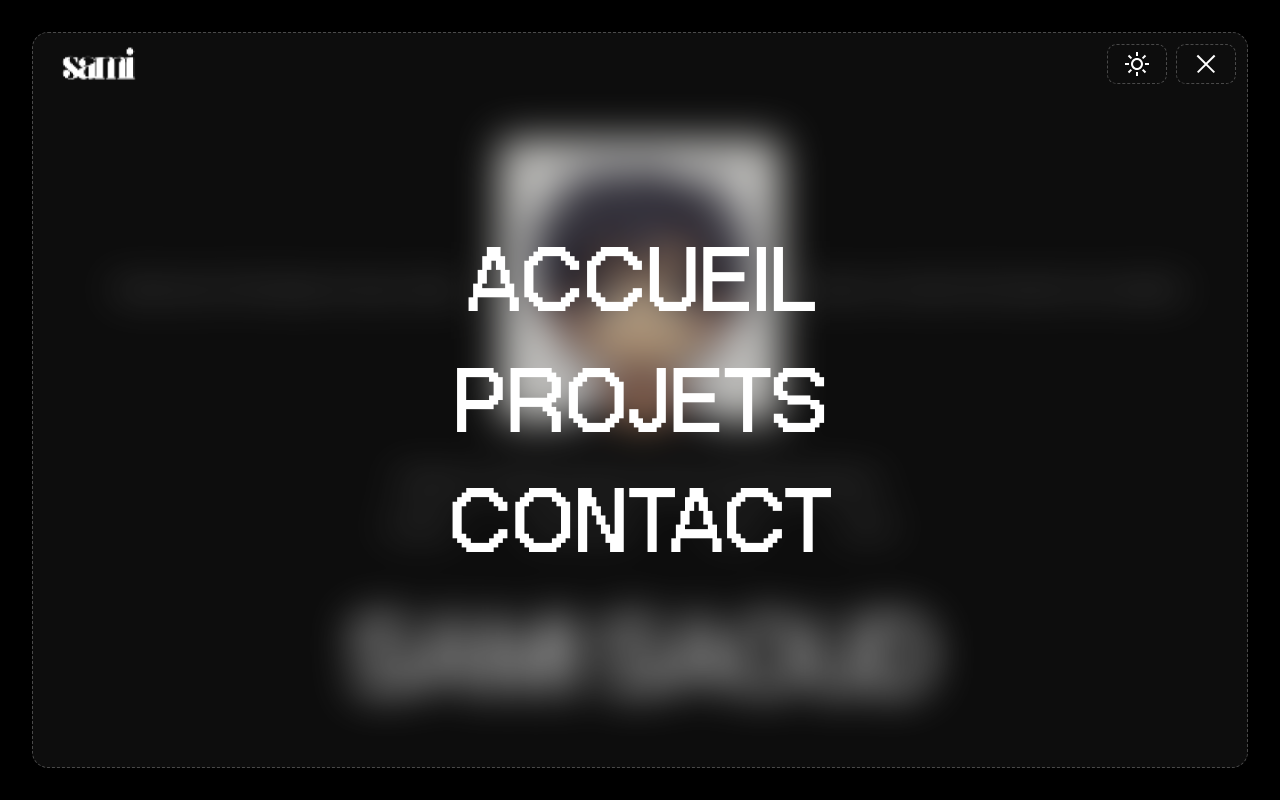
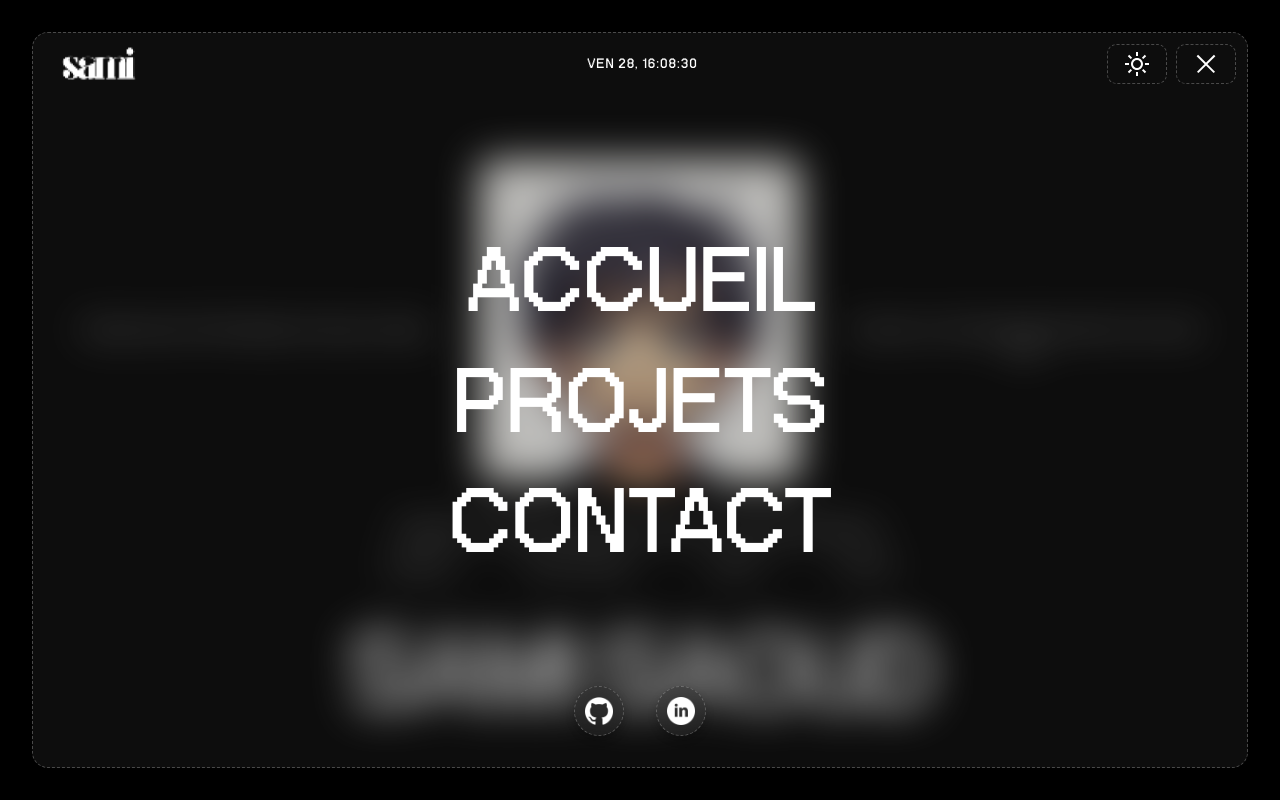
Before and after one commit to azukw/portfolio, a React (Vite) app: page / in a window 1280 px wide. Both pictures are taken after a click on the button 1205 px from the left and 64 px from the top of the page. Built offline with nearby package versions, Linux system fonts and the light colour scheme.

Commit message:
stylized menu

```diff
--- a/src/components/Menu/Menu.css
+++ b/src/components/Menu/Menu.css
@@ -43,6 +43,26 @@
   padding: 0 0.7em 0.1em 1em;
 }
 
+.menu-logo {
+  width: 100px;
+  flex-shrink: 0;
+}
+
+.menu-clock {
+  font-family: "Rader";
+  font-weight: bold;
+  font-size: 1.2rem;
+  color: var(--fg);
+  letter-spacing: 0.05em;
+  flex: 1;
+  text-align: center;
+  display: flex;
+  align-items: center;
+  justify-content: center;
+  height: 100%;
+  margin-top: 0.2vh;
+}
+
 /* .menu-logo h4 {
   letter-spacing: 0.05em;
   font-size: 2.2vw;
@@ -67,9 +87,12 @@
 }
 
 .menu-actions {
+  width: 100px;
   display: flex;
   align-items: center;
   gap: 2em;
+  justify-content: flex-end;
+  flex-shrink: 0;
 }
 
 .menu-toggle {
@@ -181,6 +204,45 @@
   transition: all 0.4s cubic-bezier(0.34, 1.56, 0.64, 1);
 }
 
+.menu-social-icons {
+  position: absolute;
+  bottom: 2em;
+  left: 0;
+  width: 100%;
+  display: flex;
+  justify-content: center;
+  gap: 2em;
+  opacity: 0;
+  transform: translateY(20px);
+  pointer-events: all;
+  z-index: 100001;
+}
+
+.menu-social-icons .social-icon {
+  width: 50px;
+  height: 50px;
+  display: flex;
+  align-items: center;
+  justify-content: center;
+  border-radius: 50%;
+  background: var(--bg-menu);
+  backdrop-filter: blur(20px);
+  border: var(--border);
+  transition: all 0.3s ease;
+  box-shadow: 0 4px 8px rgba(0, 0, 0, 0.2);
+}
+
+.menu-social-icons .social-icon:hover {
+  transform: scale(1.1);
+  background: var(--bg-menu-hover);
+  box-shadow: 0 6px 12px rgba(0, 0, 0, 0.3);
+}
+
+.menu-social-icons .social-icon img {
+  width: 28px;
+  height: 28px;
+  filter: var(--filter);
+}
 
 @media (max-width: 1000px) {
   .menu {
@@ -197,6 +259,10 @@
   .menu-bar {
     margin: 1.25em;
     width: calc(100% - 2.5em);
+  }
+
+  .menu-clock {
+    display: none;
   }
 
   .menu-toggle {
--- a/src/components/Menu/Menu.jsx
+++ b/src/components/Menu/Menu.jsx
@@ -27,6 +27,7 @@ const Menu = () => {
   const [shouldDelayClose, setShouldDelayClose] = useState(false);
   const previousPathRef = useRef(location.pathname);
   const scrollPositionRef = useRef(0);
+  const [currentTime, setCurrentTime] = useState("");
 
   const toggleBodyScroll = (disableScroll) => {
     if (disableScroll) {
@@ -92,6 +93,7 @@ const Menu = () => {
 
   useEffect(() => {
     gsap.set(".menu-link-item-tient", { y: 125 });
+    gsap.set(".menu-social-icons", { opacity: 0, y: 20 });
 
     menuAnimation.current = gsap.timeline({ paused: true }).to(".menu", {
       duration: 1,
@@ -132,7 +134,15 @@ const Menu = () => {
         delay: 0.125,
         force3D: true,
         willChange: "transform"
-      });
+      })
+      .to(".menu-social-icons", {
+        opacity: 1,
+        y: 0,
+        duration: 0.8,
+        ease: "power2.out",
+        force3D: true,
+        willChange: "transform"
+      }, "-=0.3");
 
   const isPageReload = () => {
     if (window.performance) {
@@ -168,6 +178,7 @@ const Menu = () => {
       menuAnimation.current.reverse();
       menuBarAnimation.current.reverse();
       menuLinksAnimation.current.reverse();
+      gsap.set(".menu-social-icons", { opacity: 0, y: 20 });
     }
   }, [isMenuOpen]);
 
@@ -213,6 +224,24 @@ const Menu = () => {
         toggleBodyScroll(false);
       }
     };
+  }, []);
+
+  useEffect(() => {
+    const updateTime = () => {
+      const now = new Date();
+      const days = ['DIM', 'LUN', 'MAR', 'MER', 'JEU', 'VEN', 'SAM'];
+      const day = days[now.getDay()];
+      const date = now.getDate().toString().padStart(2, '0');
+      const hours = now.getHours().toString().padStart(2, '0');
+      const minutes = now.getMinutes().toString().padStart(2, '0');
+      const seconds = now.getSeconds().toString().padStart(2, '0');
+      setCurrentTime(`${day} ${date}, ${hours}:${minutes}:${seconds}`);
+    };
+
+    updateTime();
+    const interval = setInterval(updateTime, 1000);
+
+    return () => clearInterval(interval);
   }, []);
 
   const getRandomTransform = () => {
@@ -264,6 +293,9 @@ const Menu = () => {
               />
             </Link>
           </div>
+          <div className="menu-clock">
+            {currentTime}
+          </div>
           <div className="menu-actions">
             <ThemeToggle/>
             <div className="menu-toggle">
@@ -294,6 +326,14 @@ const Menu = () => {
             </div>
           </div>
         </div>
+        <div className="menu-social-icons">
+          <a href="https://github.com/azukw/" target="_blank" rel="noopener noreferrer" className="social-icon">
+            <img src="/github.png" alt="GitHub" />
+          </a>
+          <a href="https://www.linkedin.com/in/sami-saoud-446836340/" target="_blank" rel="noopener noreferrer" className="social-icon">
+            <img src="/linkedin.png" alt="LinkedIn" />
+          </a>
+        </div>
       </div>
     </div>
   );
--- a/src/pages/Home/Home.css
+++ b/src/pages/Home/Home.css
@@ -11,7 +11,7 @@
 
 .hero-copy {
   position: absolute;
-  top: 83%;
+  top: 85%;
   left: 50%;
   transform: translate(-50%, -50%);
   text-align: center;
@@ -28,7 +28,7 @@
 
 .hero-img {
   position: absolute;
-  top: 35%;
+  top: 40%;
   left: 50%;
   transform: translate(-50%, -50%);
   width: 22vw;
@@ -44,7 +44,7 @@
   width: 100%;
   text-align: center;
   position: absolute;
-  top: 59%;
+  top: 65%;
   left: 50%;
   transform: translate(-50%, 0%);
 }
@@ -60,7 +60,7 @@
   text-align: center;
   position: absolute;
   text-transform: uppercase;
-  top: 65%;
+  top: 70%;
   left: 50%;
   transform: translate(-50%, 0%);
   font-size: 1vw;
@@ -73,9 +73,10 @@
 .hero-text-left,
 .hero-text-right {
   position: absolute;
-  top: 35%;
-  width: 45%;
+  top: 40%;
+  width: 35%;
   text-align: center;
+  padding: 0 2em;
 }
 
 .hero-text-left p, .hero-text-right p{
@@ -83,11 +84,11 @@
 }
 
 .hero-text-left {
-  left: 0%;
+  left: 5%;
 }
 
 .hero-text-right {
-  right: 0%;
+  right: 5%;
 }
 
 .sticky-titles {
@@ -199,3 +200,27 @@
     width: 90%;
   }
 }
+
+@media (max-width: 1400px) and (min-width: 1001px) {
+  .hero-text-left,
+  .hero-text-right {
+    width: 30%;
+    padding: 0 1em;
+  }
+
+  .hero-text-left p, .hero-text-right p {
+    font-size: 14px;
+  }
+
+  .hero-img {
+    width: 25vw;
+    height: 25vw;
+  }
+}
+
+@media (min-width: 1401px) {
+  .hero-text-left,
+  .hero-text-right {
+    max-width: 500px;
+  }
+}
```
Also changed, not shown: public/linkedin.png (added).
